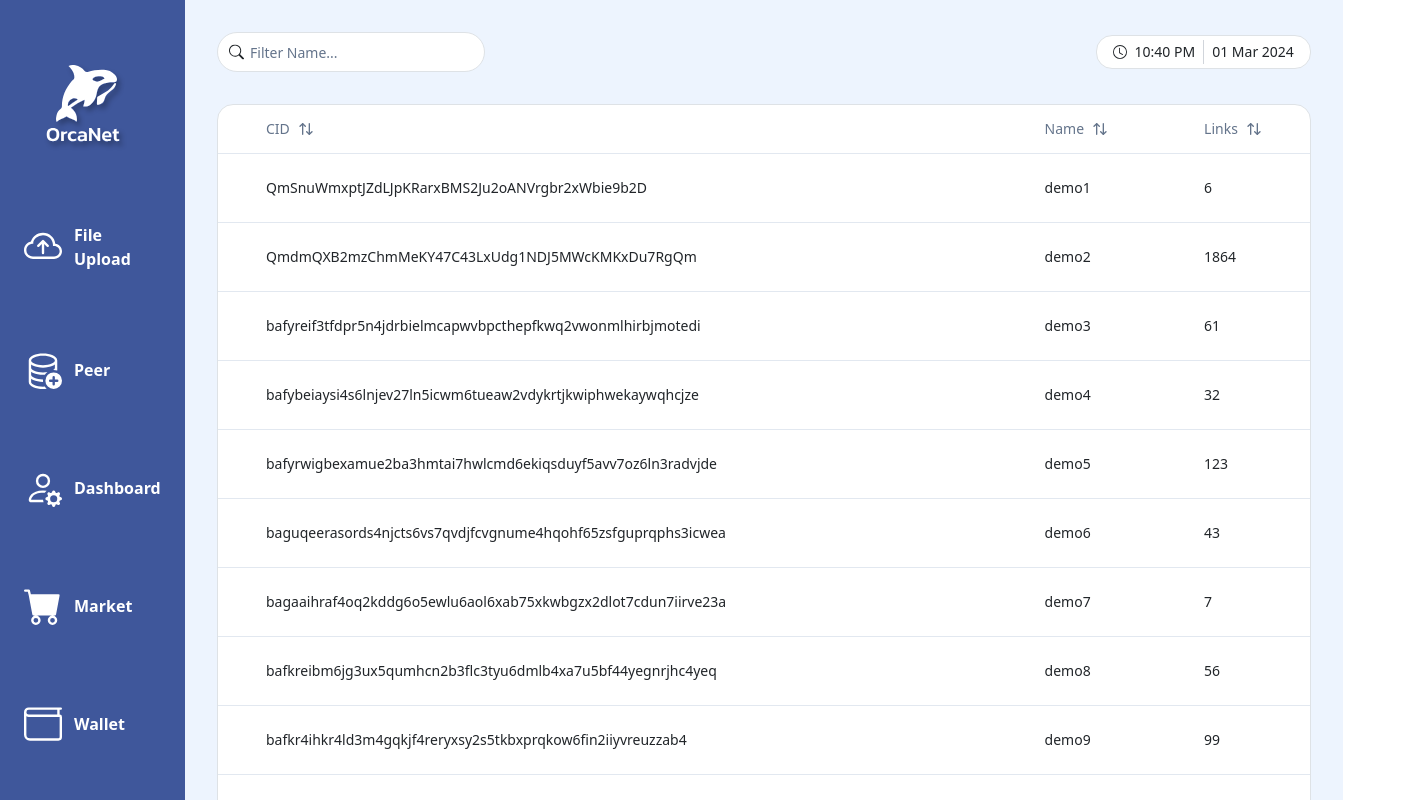
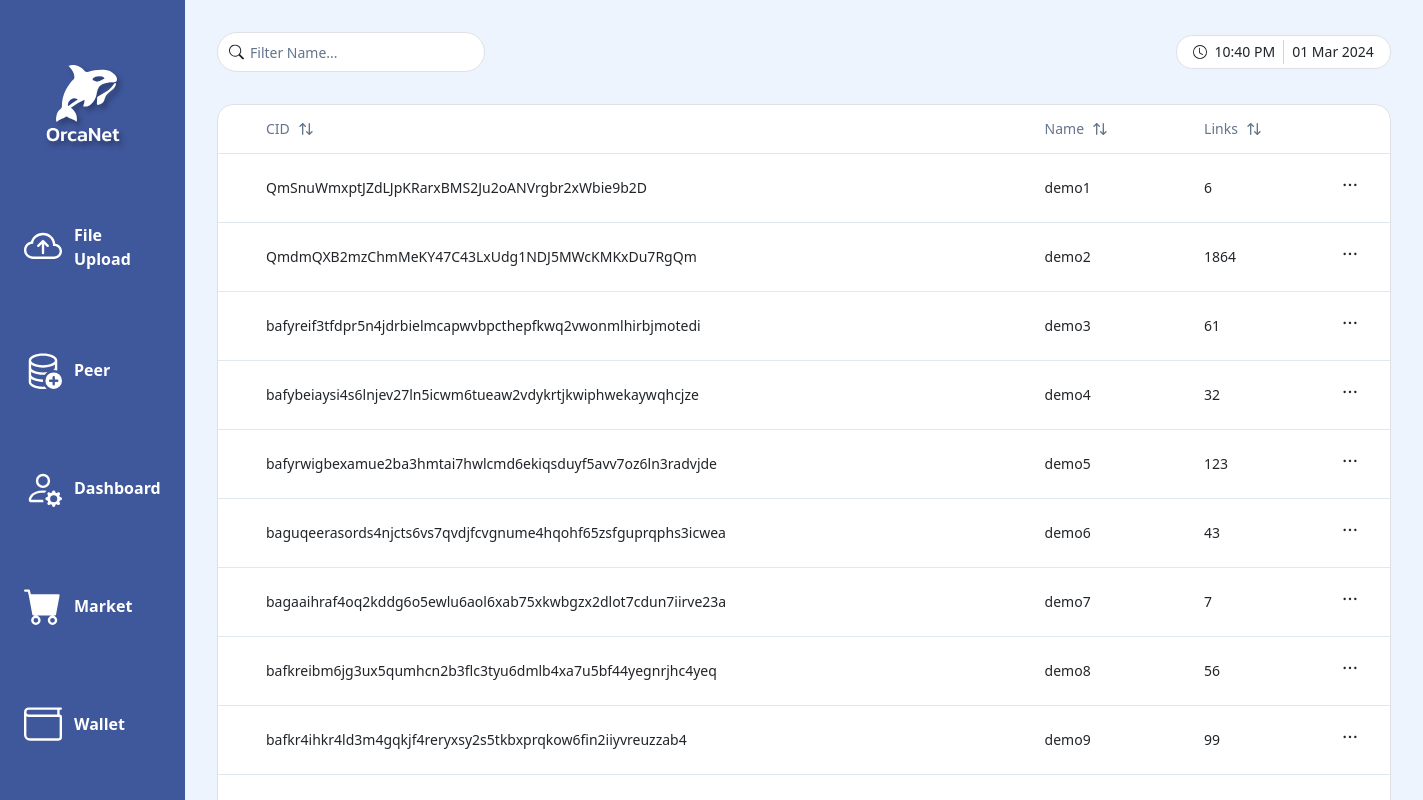
Before and after one commit to sbu-416-24sp/orcanet-desktop-deprecated, a React (Vite) app in the folder frontend/: page /market in a window 1280 px wide. Shown: the top 800 px of the page, 1423 px wide, since content can reach past the window. Built offline with nearby package versions, Linux system fonts and the light colour scheme; the HTML template or start-up script is replaced by a standard one.

Commit message:
Add action button to  Market Page

```diff
--- a/frontend/src/components/Market/MarketTableType.tsx
+++ b/frontend/src/components/Market/MarketTableType.tsx
@@ -2,6 +2,16 @@
 
 import { ArrowUpDown } from "lucide-react";
 import { Button } from "@/components/ui/button";
+
+import {
+  DropdownMenu,
+  DropdownMenuContent,
+  DropdownMenuItem,
+  DropdownMenuLabel,
+  DropdownMenuSeparator,
+  DropdownMenuTrigger,
+} from "@/components/ui/dropdown-menu";
+import { DotsHorizontalIcon } from "@radix-ui/react-icons";
 
 // This type is used to define the shape of our data.
 // You can use a Zod schema here if you want.
@@ -77,4 +87,32 @@
     },
     cell: ({ row }) => <div className="ml-6">{row.getValue("links")}</div>,
   },
+  {
+    id: "actions",
+    enableHiding: false,
+    cell: ({ row }) => {
+      const file = row.original;
+
+      return (
+        <DropdownMenu>
+          <DropdownMenuTrigger asChild>
+            <Button variant="ghost" className="h-2 w-8 p-0">
+              <span className="sr-only">Open menu</span>
+              <DotsHorizontalIcon className="h-4 w-4" />
+            </Button>
+          </DropdownMenuTrigger>
+          <DropdownMenuContent align="end">
+            <DropdownMenuLabel>Actions</DropdownMenuLabel>
+            <DropdownMenuItem
+              onClick={() => navigator.clipboard.writeText(file.cid)}
+            >
+              Copy File CID
+            </DropdownMenuItem>
+            <DropdownMenuSeparator />
+            <DropdownMenuItem>View file details</DropdownMenuItem>
+          </DropdownMenuContent>
+        </DropdownMenu>
+      );
+    },
+  },
 ];
```
